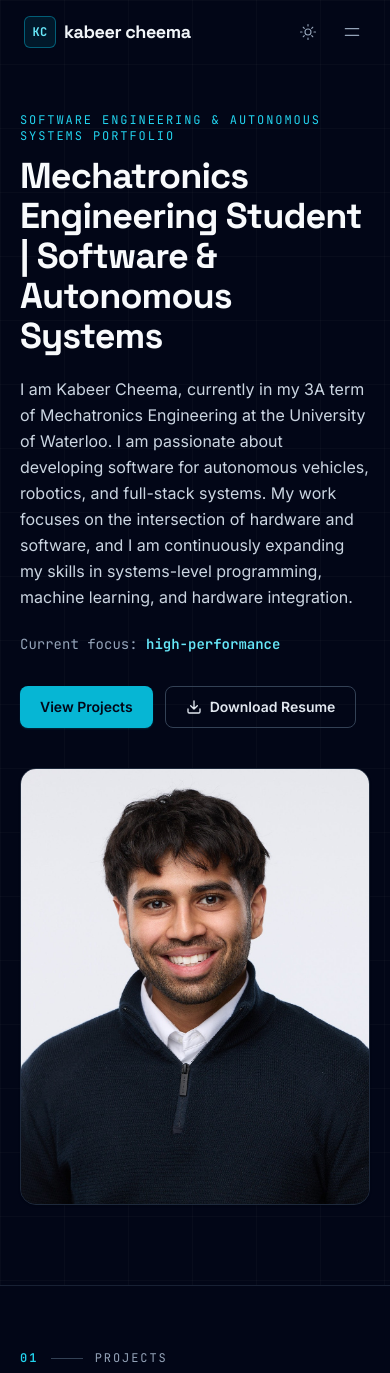
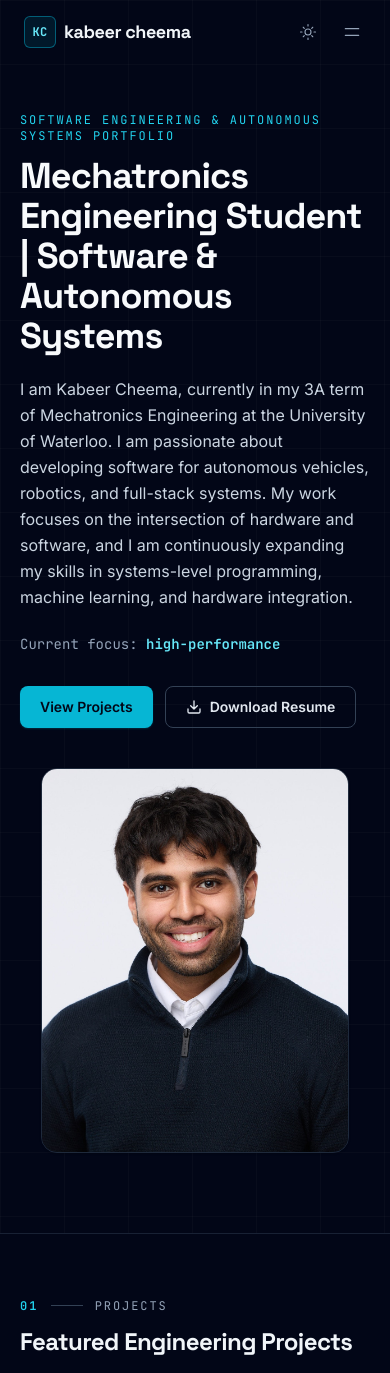
Before and after one commit to kabeercheema/kabeercheema.github.io, a React (Vite) app: page / in a window 390 px wide. Shown: the top 1373 px of the page. Built offline with nearby package versions, Linux system fonts and the light colour scheme.

Commit message:
Adjust hero photo sizing on homepage

```diff
--- a/src/App.jsx
+++ b/src/App.jsx
@@ -512,7 +512,7 @@ function Hero() {
           </div>
 
           <Reveal delay={260}>
-            <div className="overflow-hidden rounded-2xl border border-slate-200/90 bg-white/90 shadow-sm shadow-slate-200/60 dark:border-slate-800 dark:bg-slate-900/70 dark:shadow-black/20">
+            <div className="mx-auto w-[88%] overflow-hidden rounded-2xl border border-slate-200/90 bg-white/90 shadow-sm shadow-slate-200/60 dark:border-slate-800 dark:bg-slate-900/70 dark:shadow-black/20 lg:w-full">
               <img
                 src={getAssetPath("images/hero.jpg")}
                 alt="Kabeer Cheema portrait"
```
